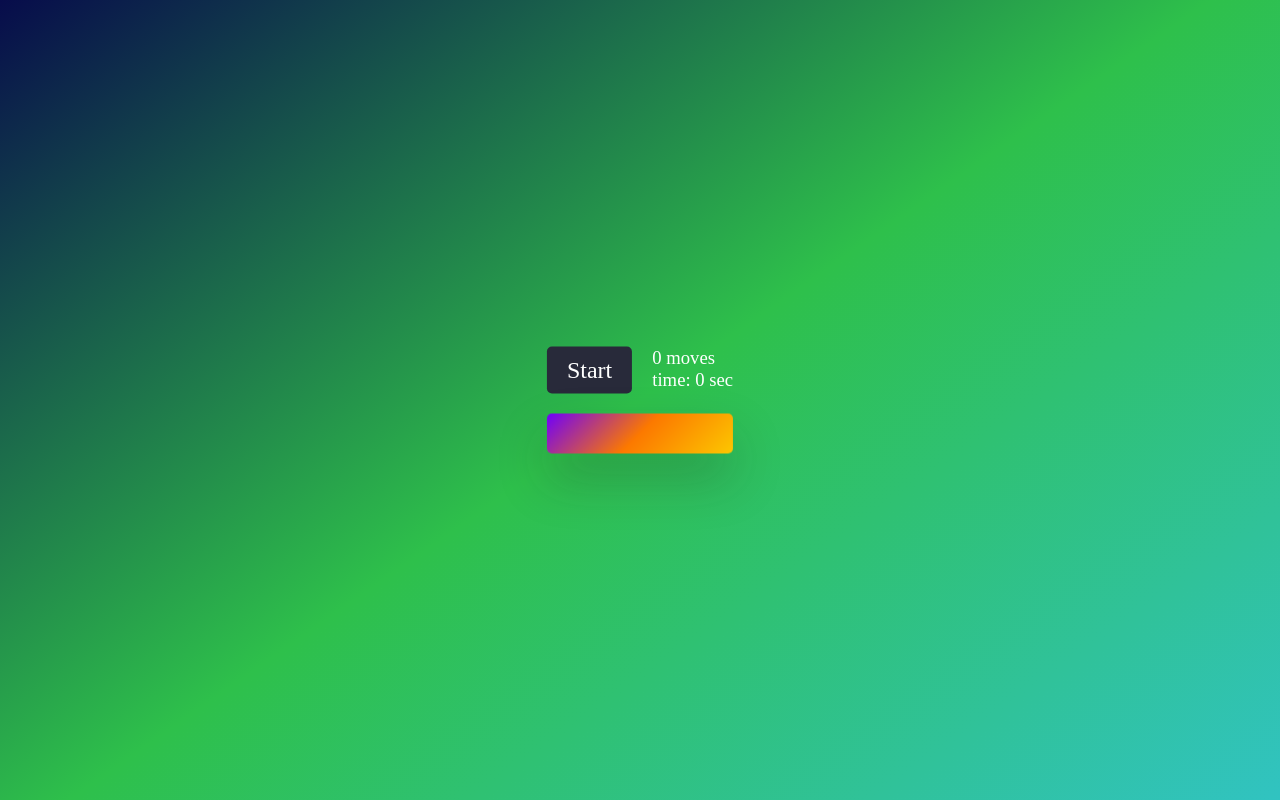
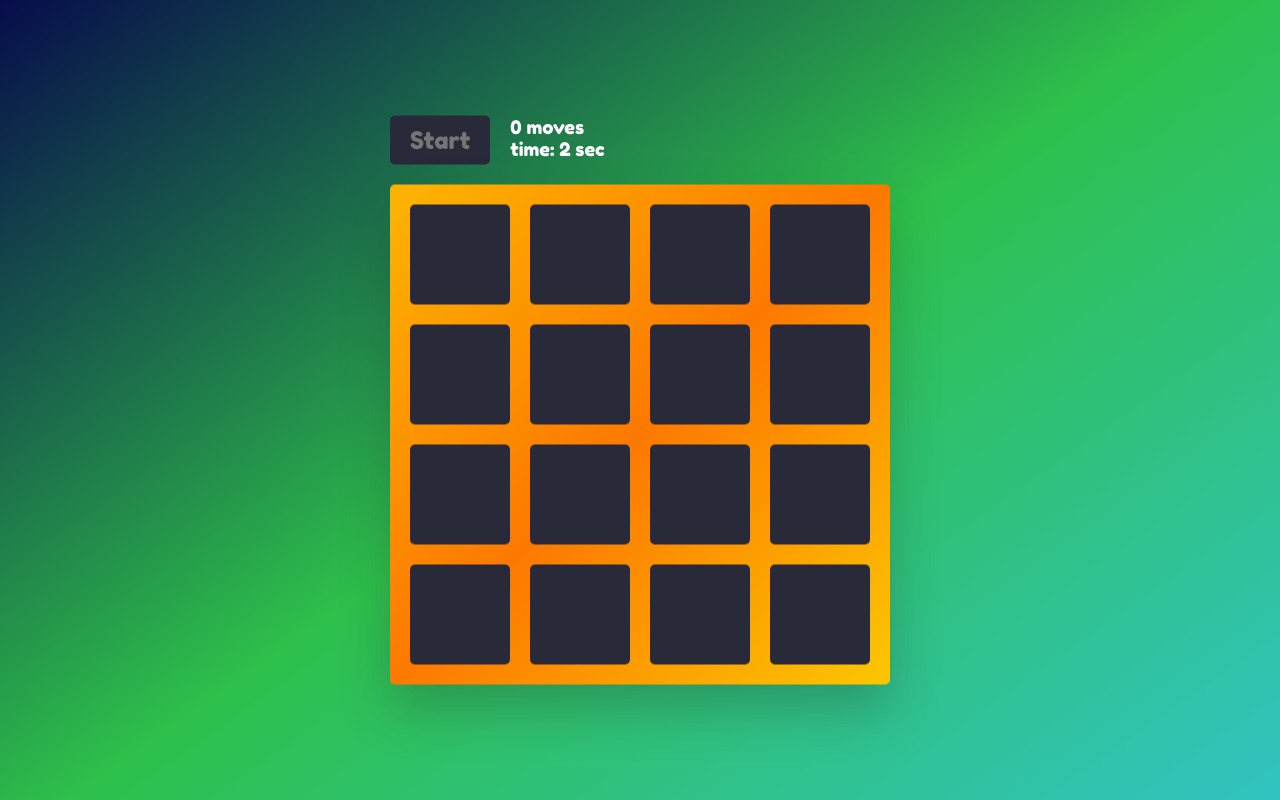
Before and after one commit to maja-gipp/memory-game, a plain HTML site: page index.html in a window 1280 px wide. Both pictures are taken after a click on the button "Start". Drawn offline with Linux system fonts and the light colour scheme.

Commit message:
fix font and change background

```diff
--- a/assets/game.js
+++ b/assets/game.js
@@ -124,3 +124,18 @@ const flipCard = card => {
         }, 1000)
     }
 }
+const attachEventListeners = () => {
+    document.addEventListener('click', event => {
+        const eventTarget = event.target
+        const eventParent = eventTarget.parentElement
+
+        if (eventTarget.className.includes('card') && !eventParent.className.includes('flipped')) {
+            flipCard(eventParent)
+        } else if (eventTarget.nodeName === 'BUTTON' && !eventTarget.className.includes('disabled')) {
+            startGame()
+        }
+    })
+}
+
+generateGame()
+attachEventListeners()
--- a/assets/styles.css
+++ b/assets/styles.css
@@ -45,7 +45,7 @@ button {
 .win {
     border-radius: 5px;
     box-shadow: 0 25px 50px rgb(33 33 33 / 25%);
-    background: linear-gradient(135deg,  #6f00fc 0%,#fc7900 50%,#fcc700 100%);
+    background: linear-gradient(135deg,  #fcb500 0%,#fc7900 50%,#fcc700 100%);
     transition: transform .6s cubic-bezier(0.4, 0.0, 0.2, 1);
     backface-visibility: hidden;
 }
@@ -121,4 +121,3 @@ button {
 .highlight {
     color: #6f00fc;
 }
-Footer
```
Also changed, not shown: assets/FredokaOne-Regular.ttf.
